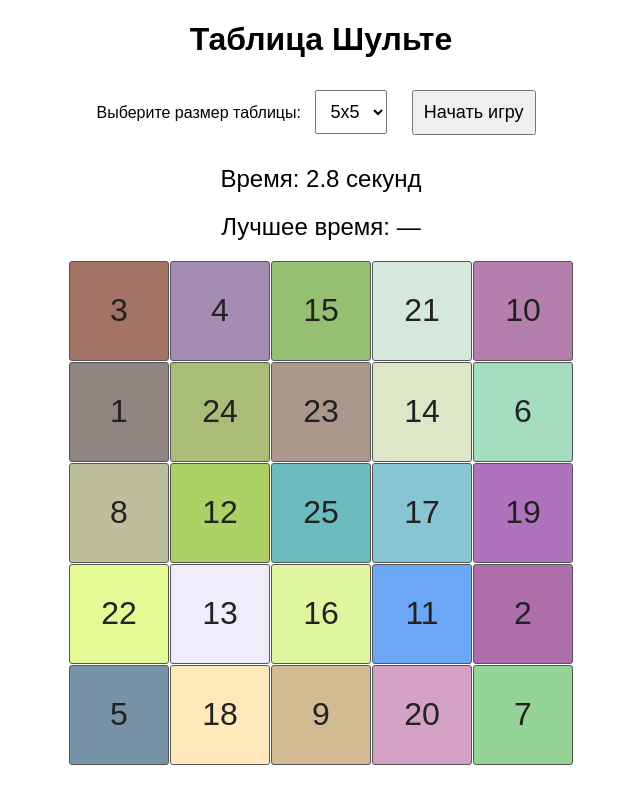
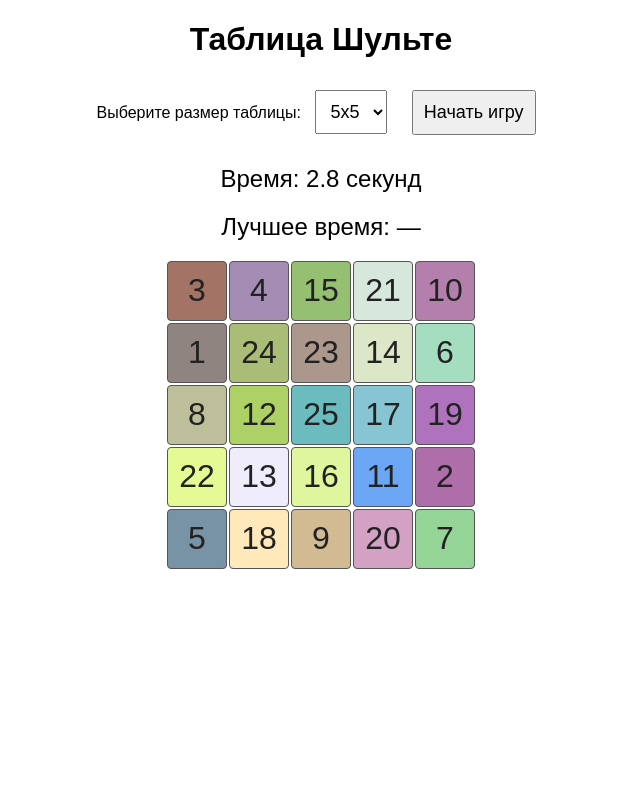
Before and after one commit to AndreVeelet/ai, a plain HTML site: page 2/index.html in a window 1280 px wide. Both pictures are taken after a click on the button "Начать игру". Shown: the whole page, without its empty margins (319-959 px from the left). Drawn offline with Linux system fonts and the light colour scheme.

Commit message:
Add files via upload

```diff
--- a/2/index.html
+++ b/2/index.html
@@ -11,7 +11,7 @@
         }
         .grid {
             display: grid;
-            gap: 1px;
+            gap: 2px;
             margin: 20px auto;
             justify-content: center;
         }
@@ -23,7 +23,7 @@
 	    color: #222;
             background-color: #f0f0f0;
             border: 1px solid #555;
-	    border-radius: 3px;
+	    border-radius: 4px;
             cursor: pointer;
             transition: transform 0.4s ease, opacity 0.4s ease;
         }
@@ -101,8 +101,8 @@
             shuffle(numbers); // Перемешиваем числа
 
             gridElement.innerHTML = ''; // Очищаем таблицу
-            gridElement.style.gridTemplateColumns = `repeat(${gridSize}, 100px)`; // Настраиваем сетку
-            gridElement.style.gridTemplateRows = `repeat(${gridSize}, 100px)`;
+            gridElement.style.gridTemplateColumns = `repeat(${gridSize}, 60px)`; // Настраиваем сетку
+            gridElement.style.gridTemplateRows = `repeat(${gridSize}, 60px)`;
 
             numbers.forEach(number => {
                 const cell = document.createElement('div');
```
